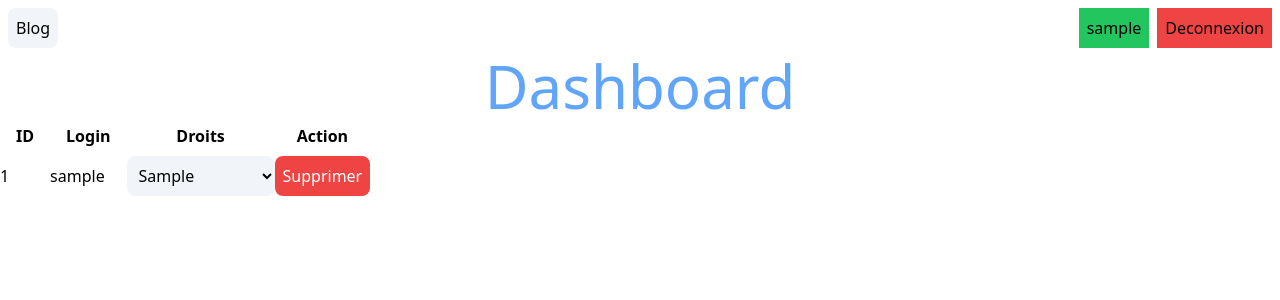
After one commit to jules-jean-louis1/Blog-js, a PHP site: page /dashboard.php in a window 1280 px wide. The commit adds this page. Shown: the top 300 px of the page. Run offline with PHP 8.4, Linux system fonts and the light colour scheme; the visitor is signed in with stand-in values (Sample User, id 1); tables that the repository leaves empty or names only in its code hold one stand-in row (values such as "Sample post"); style sheets or scripts are compiled from the project's sources; some libraries are stand-ins or nearby versions.

Commit message:
ajout Dashboard

```diff
--- /dev/null
+++ b/dashboard.php
@@ -0,0 +1,54 @@
+<?php
+session_start();
+require_once 'resources/assests/Classes/Users.php';
+?>
+<?php if (isset($_SESSION['droits']) == 'administrateur') : ?>
+    <!DOCTYPE html>
+    <html lang="fr">
+    <head>
+        <meta charset="UTF-8">
+        <meta name="viewport"
+              content="width=device-width, user-scalable=no, initial-scale=1.0, maximum-scale=1.0, minimum-scale=1.0">
+        <meta http-equiv="X-UA-Compatible" content="ie=edge">
+        <script src="https://cdn.tailwindcss.com"></script>
+        <script defer src="resources/js/dashboard.js"></script>
+        <link rel="stylesheet" href="resources/style/index.css">
+        <title><?= $_SESSION['login']?> - Dashboard</title>
+    </head>
+    <body>
+    <header>
+        <?php include_once 'resources/assests/import/header.php' ?>
+    </header>
+        <main>
+            <article>
+                <section>
+                    <div id="containerDash">
+                        <div id="titleDashboard">
+                            <h1 class="text-6xl text-center text-blue-400">
+                                Dashboard
+                            </h1>
+                        </div>
+                        <div id="tableauUser">
+                            <table class="table-auto">
+                                <thead>
+                                    <tr>
+                                        <th class="px-4 py-2">ID</th>
+                                        <th class="px-4 py-2">Login</th>
+                                        <th class="px-4 py-2">Droits</th>
+                                        <th class="px-4 py-2">Action</th>
+                                    </tr>
+                                </thead>
+                                <tbody id="tableauTbody">
+                                </tbody>
+                            </table>
+                        </div>
+                    </div>
+                </section>
+            </article>
+        </main>
+    </body>
+    </html>
+
+<?php else: header('Location: ../index.php');   exit; ?>
+
+<?php endif; ?>
--- a/index.php
+++ b/index.php
@@ -1,5 +1,6 @@
 <?php
 session_start();
+
 ?>
 
 <!DOCTYPE html>
--- a/resources/assests/Classes/Users.php
+++ b/resources/assests/Classes/Users.php
@@ -79,4 +79,14 @@ class Users
         $req = $bdd->prepare('DELETE FROM utilisateurs WHERE id = :id');
         $req->execute(['id' => $id]);
     }
+    public function getAllUsers()
+    {
+        $db = new Database();
+        $bdd = $db->getBdd();
+        $req = $bdd->prepare('SELECT * FROM utilisateurs');
+        $req->execute();
+        $result = $req->fetchAll(PDO::FETCH_ASSOC);
+        $result = json_encode($result);
+        return $result;
+    }
 }
--- /dev/null
+++ b/resources/assests/fetch/fetchUserDashboard.php
@@ -0,0 +1,6 @@
+<?php
+require_once '../Classes/Users.php';
+$users = new Users();
+$row = $users->getAllUsers();
+print_r($row);
+?>
--- a/resources/assests/import/header.php
+++ b/resources/assests/import/header.php
@@ -9,9 +9,15 @@
                 <nav>
                     <ul class="flex space-x-2">
                         <li>
+                            <?php if ($_SESSION['droits'] == 'administrateur') : ?>
+                                <button type="button" id="buttonRegisterHeader" class="p-2 bg-green-500">
+                                    <a href="dashboard.php"><?= $_SESSION['login'] ?></a>
+                                </button>
+                            <?php else: ?>
                             <button type="button" id="buttonRegisterHeader" class="p-2 bg-blue-400">
-                                <a href="pages/profil.php"><?= $_SESSION['login'] ?></a>
+                                <a href="profil.php"><?= $_SESSION['login'] ?></a>
                             </button>
+                            <?php endif; ?>
                         </li>
                         <li>
                             <button type="button" id="buttonLoginHeader" class="p-2 bg-red-500">
--- /dev/null
+++ b/resources/js/dashboard.js
@@ -0,0 +1,33 @@
+const TableDisplay = document.querySelector('#tableauTbody');
+
+// Fonction pour supprimer un utilisateur
+const GetUsers = async () => {
+    await fetch('resources/assests/fetch/fetchUserDashboard.php')
+        .then(response => response.json())
+        .then(data => {
+          TableDisplay.innerHTML = '';
+            data.forEach(user => {
+                TableDisplay.innerHTML += `
+                <tr>
+                    <td>${user.id}</td>
+                    <td>${user.login}</td>
+                    <td>
+                        <form action="" method="post">
+                            <input type="hidden" name="id" value="${user.id}">
+                            <select name="droits" id="droits" class="p-2 bg-slate-100 rounded-lg">
+                                <option value="">${user.droits}</option>
+                                <option value="administrateur">administrateur</option>
+                                <option value="utilisateur">utilisateur</option>
+                        </form>
+                    </td>
+                    <td>
+                        <button class="bg-red-500 p-2 rounded-lg text-white" id="deleteUser" data-id="${user.id}" onclick="deleteUser(${user.id})">
+                            Supprimer
+                        </button>
+                    </td>
+                </tr>
+                `;
+            });
+        });
+};
+GetUsers();
```
